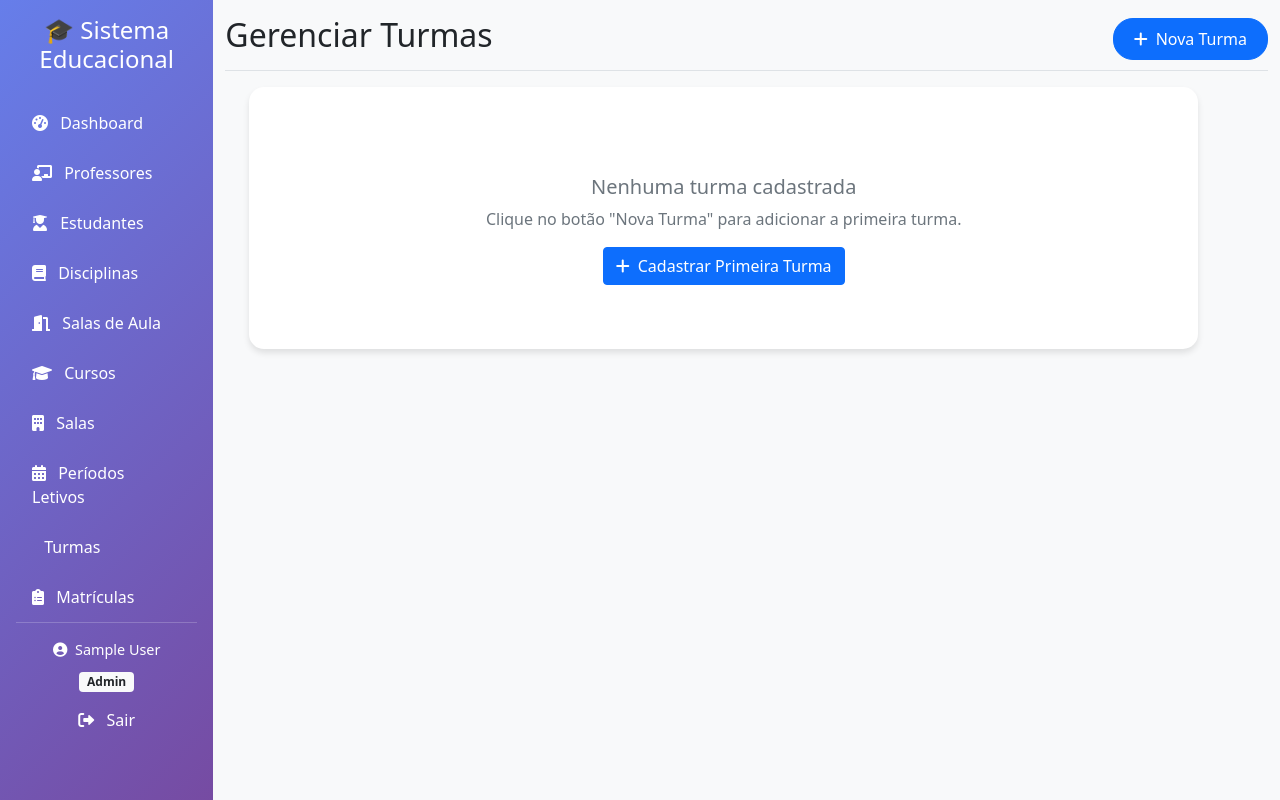
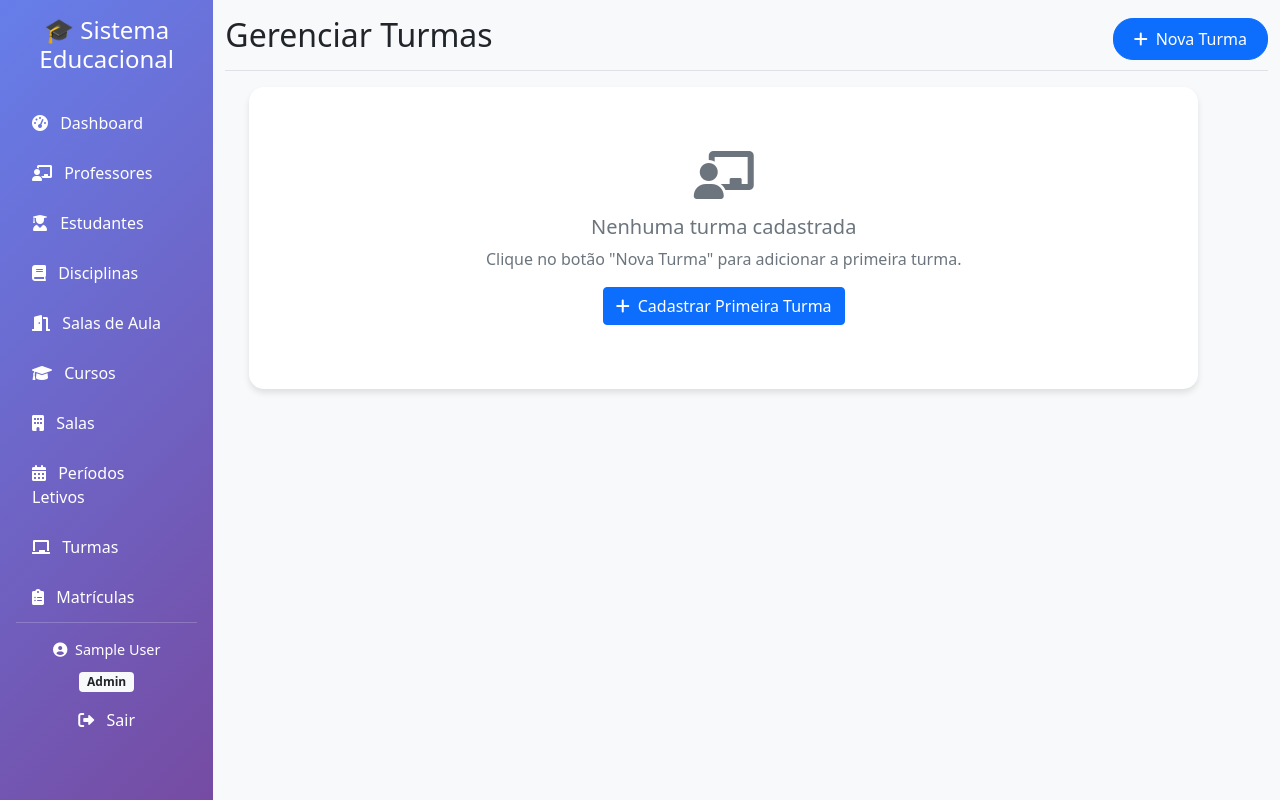
Before and after one commit to hirotaste/Eletiva-II-ads-2025, a Laravel app: page /turmas in a window 1280 px wide. Run offline with Laravel 10, Linux system fonts and the light colour scheme; the visitor is signed in with stand-in values (Sample User, id 1); data that the repository does not hold is empty; settings files or empty folders that the repository lacks are supplied.

Commit message:
Fix Font Awesome icon references and set data_matricula on enrollment creation
Co-authored-by: hirotaste <28997632+hirotaste@users.noreply.github.com>

```diff
--- a/app/Http/Controllers/MatriculaController.php
+++ b/app/Http/Controllers/MatriculaController.php
@@ -70,6 +70,9 @@ class MatriculaController extends Controller
             $validated['status'] = 'matriculado';
         }
 
+        // Set enrollment date to current timestamp
+        $validated['data_matricula'] = now();
+
         // Create enrollment
         $matricula = Matricula::create($validated);
 
--- a/resources/views/layouts/app.blade.php
+++ b/resources/views/layouts/app.blade.php
@@ -240,7 +240,7 @@
                     </li>
                     <li class="nav-item">
                         <a class="nav-link" href="{{ route('turmas.index') }}">
-                            <i class="fas fa-users-class me-2"></i>
+                            <i class="fas fa-chalkboard me-2"></i>
                             <span class="nav-text">Turmas</span>
                             <div class="nav-tooltip">Turmas</div>
                         </a>
--- a/resources/views/turmas/index.blade.php
+++ b/resources/views/turmas/index.blade.php
@@ -61,7 +61,7 @@
             </div>
         @else
             <div class="text-center py-5">
-                <i class="fas fa-users-class fa-3x text-muted mb-3"></i>
+                <i class="fas fa-chalkboard-teacher fa-3x text-muted mb-3"></i>
                 <h5 class="text-muted">Nenhuma turma cadastrada</h5>
                 <p class="text-muted">Clique no botão "Nova Turma" para adicionar a primeira turma.</p>
                 <a href="{{ route('turmas.create') }}" class="btn btn-primary">
```
